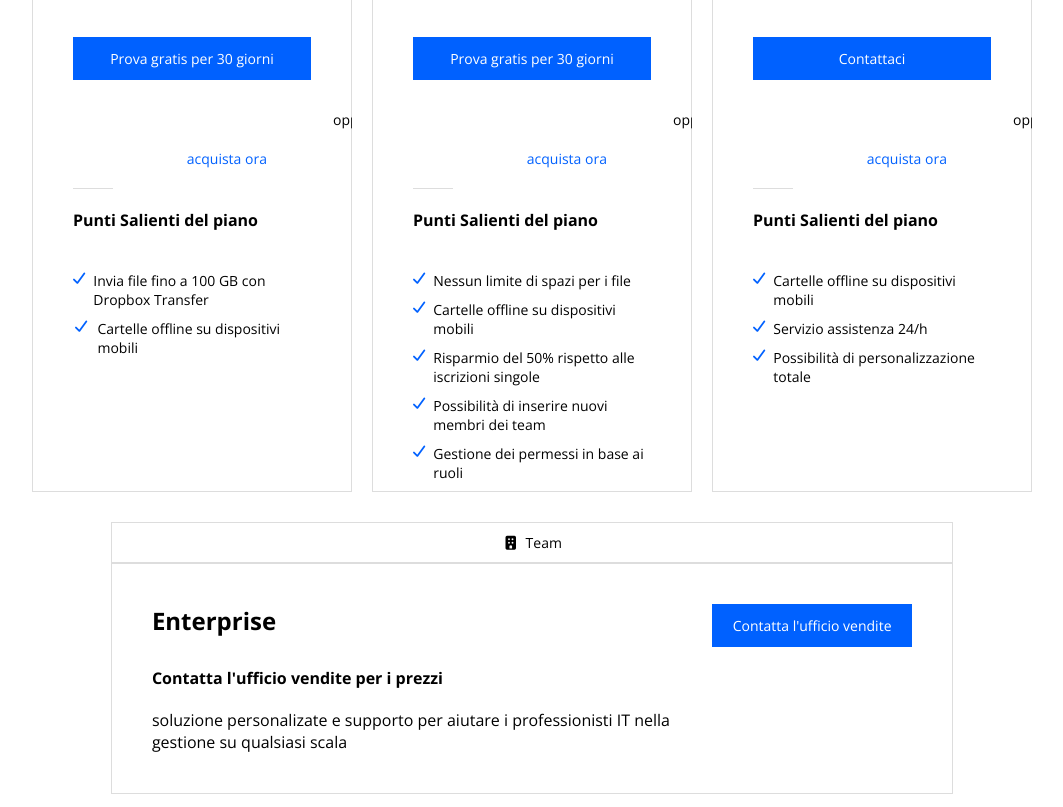
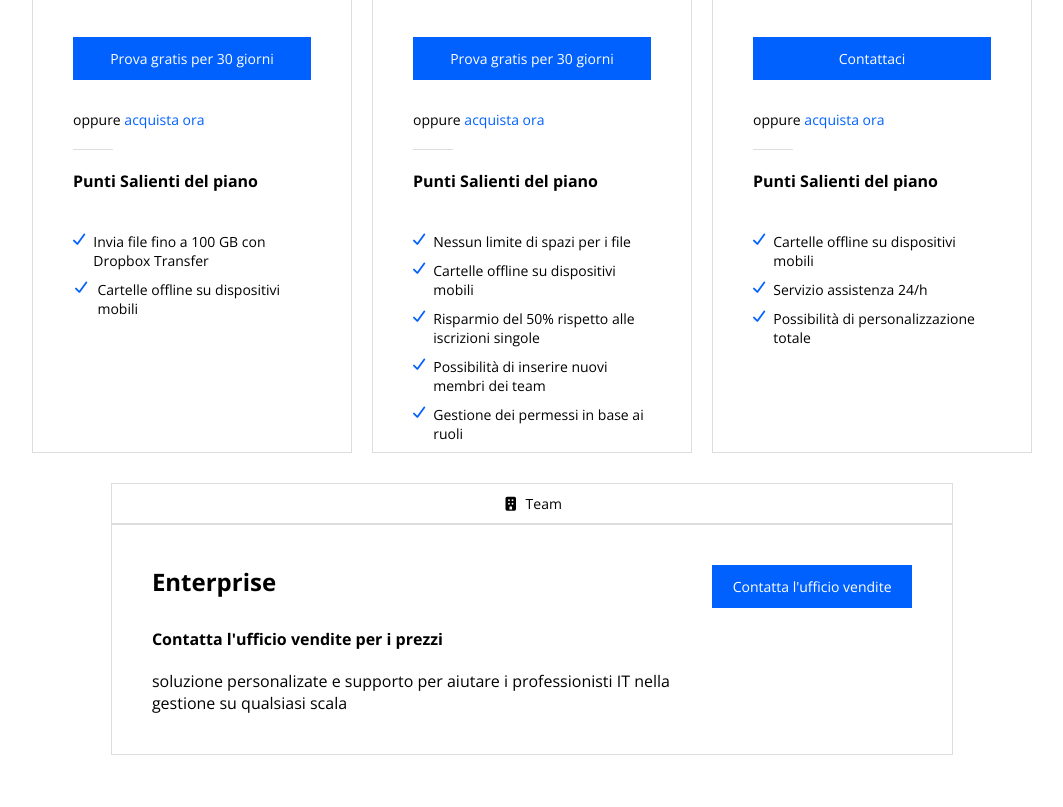
Before and after one commit to JuriPatacchiola/htmlcss-dropbox, a plain HTML site: page index.html in a window 1280 px wide. Shown: the part 1344-2151 px from the top of the page, without its empty margins (108-1171 px from the left). Drawn offline with nearby package versions, Linux system fonts and the light colour scheme.

Commit message:
correct  last css syle  error  for the layout

```diff
--- a/assets/css/style.css
+++ b/assets/css/style.css
@@ -323,6 +323,7 @@ h3 {
 
 .black{
     color: black;
+
 }
 
 .display-flex-tex-aline-right{
@@ -495,18 +496,11 @@ footer {
 
 }
 
-
-.black {
-  display: flex;
-  justify-content: left;
-  margin-left: 260px;
-  padding-bottom: 20px;
-}
-
 .black hr {
   border: none;
   border-top: 1px solid #ddd;
   margin: 20px 0;
+  margin-left: 260px;
   width: 40px;
 }
 
```
